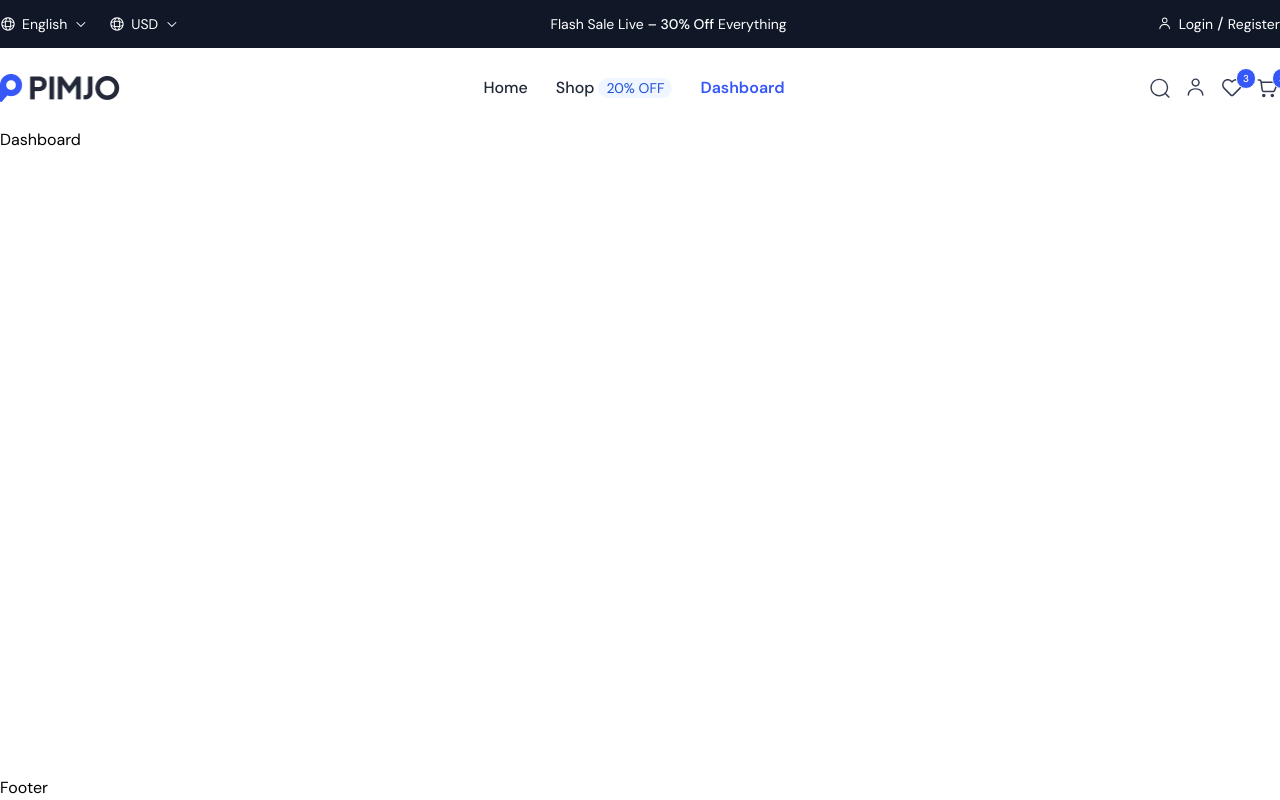
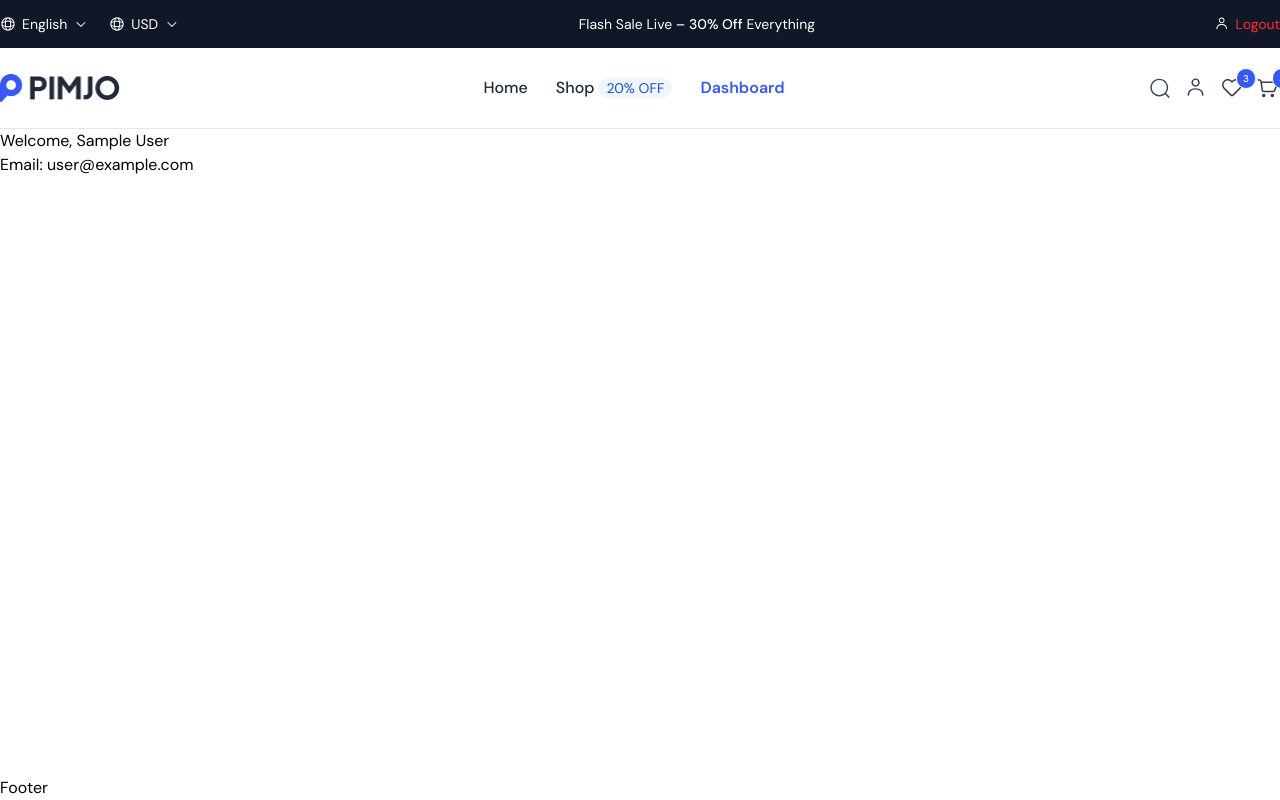
Before and after one commit to al-abir-anik/fed25-assignment, a Next.js app: page /dashboard in a window 1280 px wide. Built offline with nearby package versions, Linux system fonts and the light colour scheme; no server answers; sample sign-in values are in the browser's storage.

Commit message:
Add Login page and Authenticate with nextJs auth

```diff
--- a/src/app/api/auth/login/page.jsx
+++ b/src/app/api/auth/login/page.jsx
@@ -1,19 +1,20 @@
 "use client";
-import { useState } from "react";
+import { useEffect, useState } from "react";
 import { useForm } from "react-hook-form";
-import { signIn } from "next-auth/react";
+import { signIn, useSession } from "next-auth/react";
 import { useRouter } from "next/navigation";
 import toast from "react-hot-toast";
+import Loader from "@/components/Loader";
 
-const Register = () => {
+const Login = () => {
   const {
     register,
     handleSubmit,
     formState: { errors, isSubmitting },
   } = useForm();
+  const [showPassword, setShowPassword] = useState(false);
   const router = useRouter();
-
-  const [showPassword, setShowPassword] = useState(false);
+  const { data: session, status } = useSession();
 
   const userLogin = async (data) => {
     const { email, password } = data;
@@ -31,6 +32,16 @@ const Register = () => {
       toast.error("Invalid credentials");
     }
   };
+
+  useEffect(() => {
+    if (status === "authenticated") {
+      router.push("/");
+    }
+  }, [status, router]);
+
+  if (status === "loading") {
+    return <Loader />;
+  }
 
   return (
     <div className="w-full min-h-screen bg-[#f3f4f6] text-white50">
@@ -144,4 +155,4 @@ const Register = () => {
   );
 };
 
-export default Register;
+export default Login;
--- a/src/app/dashboard/page.jsx
+++ b/src/app/dashboard/page.jsx
@@ -1,11 +1,30 @@
+"use client";
+import Loader from "@/components/Loader";
+import { useSession } from "next-auth/react";
+import { useRouter } from "next/navigation";
+import { useEffect } from "react";
+import toast from "react-hot-toast";
 
+const Dashboard = () => {
+  const { data: session, status } = useSession();
+  const router = useRouter();
 
-const page = () => {
-    return (
-        <div>
-            Dashboard
-        </div>
-    );
+  useEffect(() => {
+    if (status === "unauthenticated") {
+      toast.error("Login required to access Dashboard.", { id: "auth-error" });
+      router.push("/api/auth/login");
+    }
+  }, [status, router]);
+
+  if (status === "loading") {
+    return <Loader />;
+  }
+  return (
+    <div className="max-w-[1280px] mx-auto">
+      <h1>Welcome, {session?.user?.name}</h1>
+      <p>Email: {session?.user?.email}</p>
+    </div>
+  );
 };
 
-export default page;
+export default Dashboard;
--- /dev/null
+++ b/src/components/Loader.jsx
@@ -0,0 +1,11 @@
+const Loader = () => {
+  return (
+    <div className="flex items-center justify-center w-full h-[50vh]">
+      <div className="relative w-[70px] h-[70px]">
+        <div className="absolute w-[70px] h-[70px] rounded-full border-t-[3px] border-r-[2px] border-t-[#3758f9] border-r-transparent animate-spin"></div>
+      </div>
+    </div>
+  );
+};
+
+export default Loader;
--- a/src/components/Navbar.jsx
+++ b/src/components/Navbar.jsx
@@ -1,13 +1,16 @@
 "use client";
+import { signOut, useSession } from "next-auth/react";
 import Image from "next/image";
 import Link from "next/link";
 import { usePathname } from "next/navigation";
+import toast from "react-hot-toast";
 
 const Navbar = () => {
   const pathname = usePathname();
+  const { data: session, status } = useSession();
 
   return (
-    <div className="w-full">
+    <div className="w-full border-b border-[#e5e7eb]">
       {/* upper nav */}
       <div className="bg-gray-900  text-white">
         <div className="w-[1280px] mx-auto h-12 flex items-center justify-between">
@@ -99,15 +102,34 @@ const Navbar = () => {
                 fill="#fff"
               />
             </svg>
+
+            {status === "authenticated" ? (
+              <button
+                onClick={() => {
+                  signOut({ callbackUrl: "/" });
+                  toast.success("Logout Successful");
+                }}
+                className="text-sm text-red-500 hover:underline"
+              >
+                Logout
+              </button>
+            ) : (
               <span>
-              <Link href="/api/auth/login" className="text-sm hover:underline">
+                <Link
+                  href="/api/auth/login"
+                  className="text-sm hover:underline"
+                >
                   Login
                 </Link>
                 {" / "}
-              <Link href="/api/auth/login" className="text-sm hover:underline">
+                <Link
+                  href="/api/auth/login"
+                  className="text-sm hover:underline"
+                >
                   Register
                 </Link>
               </span>
+            )}
           </div>
         </div>
       </div>
--- a/src/style/index.css
+++ b/src/style/index.css
@@ -1,17 +1,11 @@
 @import "tailwindcss";
-
-:root {
-  box-sizing: border-box;
-}
 
 @theme inline {
   --color-primary: #3758f9;
 }
-
 body {
   font-family: "DM Sans", sans-serif;
 }
-
 button {
   cursor: pointer;
 }
```
Lines whose indentation alone changed are shown as unchanged.
